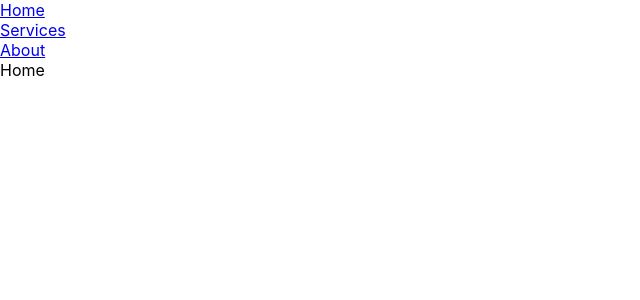
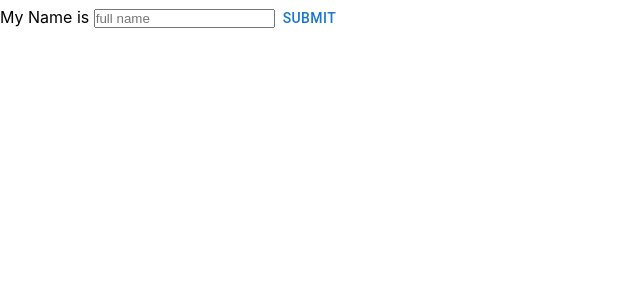
Before and after one commit to codewithdolly/react-project-template, a React (Create React App) app: page / in a window 1280 px wide. Shown: the top 300 px of the page, without its empty margins (0-640 px from the left). Built offline with nearby package versions, Linux system fonts and the light colour scheme.

Commit message:
use reff

```diff
--- a/src/App.js
+++ b/src/App.js
@@ -1,11 +1,12 @@
 import React from "react";
+import UseRef from "./Components/Hooks/UseRef";
 import MainRouter from "./Components/Router/MainRouter";
 
 
 const App=()=>{
   return(
     <>
-     <MainRouter />
+     <UseRef />
     </>
   )
 }
--- /dev/null
+++ b/src/Components/Hooks/UseRef.js
@@ -0,0 +1,33 @@
+import React, { useState, useRef } from "react";
+import { Button } from "@mui/material";
+
+const UseRef = () => {
+  const yourName = useRef(null);
+  const [value, SetValue] = useState(false);
+
+  const SubmitForm = (e) => {
+    e.preventDefault();
+    console.log(yourName.current.value);
+    const name = yourName.current.value;
+    name === "" ? alert("please fill the input") : SetValue(true);
+  };
+
+  return (
+    <>
+      <form action="" onSubmit={SubmitForm}>
+        <label htmlFor="Fill your Name">My Name is </label>
+        <input
+          type="text"
+          placeholder="full name"
+          id="yourName"
+          ref={yourName}
+        />
+
+        <Button>Submit</Button>
+      </form>
+      <h2>{value ? `your lucky name ${yourName.current.value}` : ""}</h2>
+    </>
+  );
+};
+
+export default UseRef;
```
